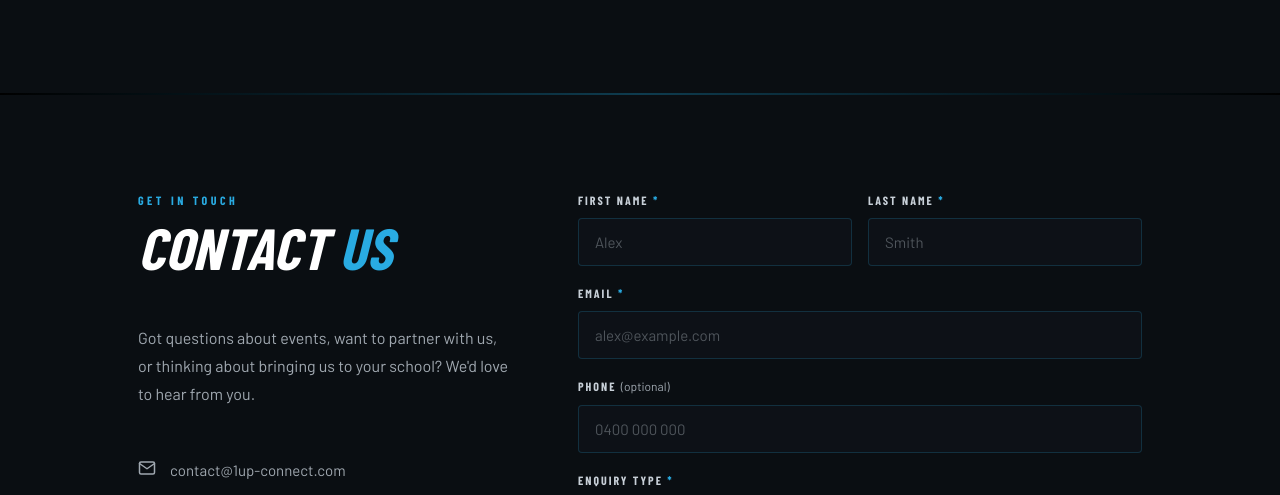
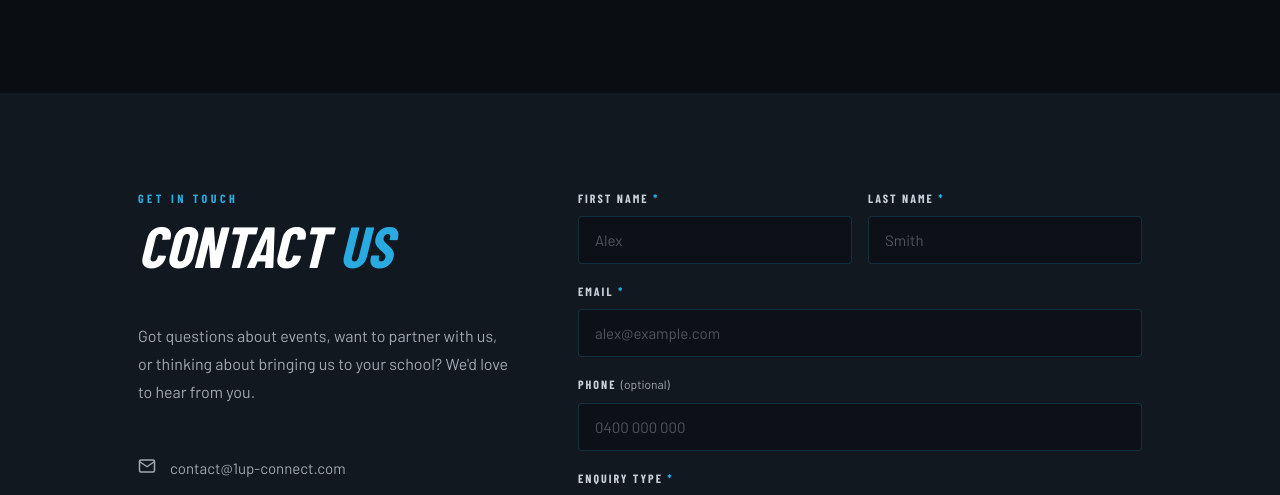
Before and after one commit to 1up-connect/1up-connect-WEBSITE, a website: page public/index.html in a window 1280 px wide. Shown: the part 2481-2976 px from the top of the page. Drawn offline with nearby package versions, Linux system fonts and the light colour scheme; a web font is replaced by a local one.

Commit message:
Alternate section backgrounds for events and contact

```diff
--- a/public/index.html
+++ b/public/index.html
@@ -159,11 +159,8 @@
       </div>
     </section>
 
-    <!-- SECTION DIVIDER -->
-    <div aria-hidden="true" style="height:2px;background:linear-gradient(to right,transparent,rgba(41,171,226,0.35),transparent);margin:0;"></div>
-
     <!-- CONTACT -->
-    <section id="contact" class="section-dark" aria-labelledby="contact-heading">
+    <section id="contact" class="section-charcoal" aria-labelledby="contact-heading">
       <div class="section-inner">
         <div class="contact-grid">
 
--- a/public/style.css
+++ b/public/style.css
@@ -417,7 +417,8 @@ body > nav {
   margin: 0 auto;
   padding: 96px 48px;
 }
-.section-dark { background: var(--dark); }
+.section-dark     { background: var(--dark); }
+.section-charcoal { background: var(--card-hover); }
 
 .section-label {
   font-family: var(--font-display);
```
